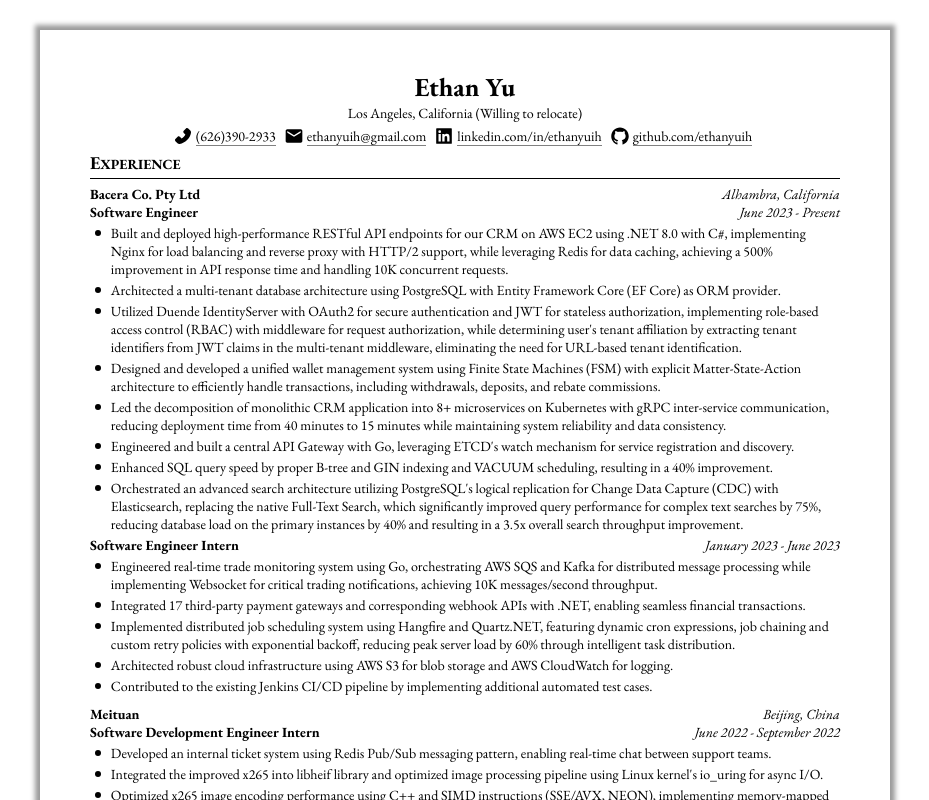
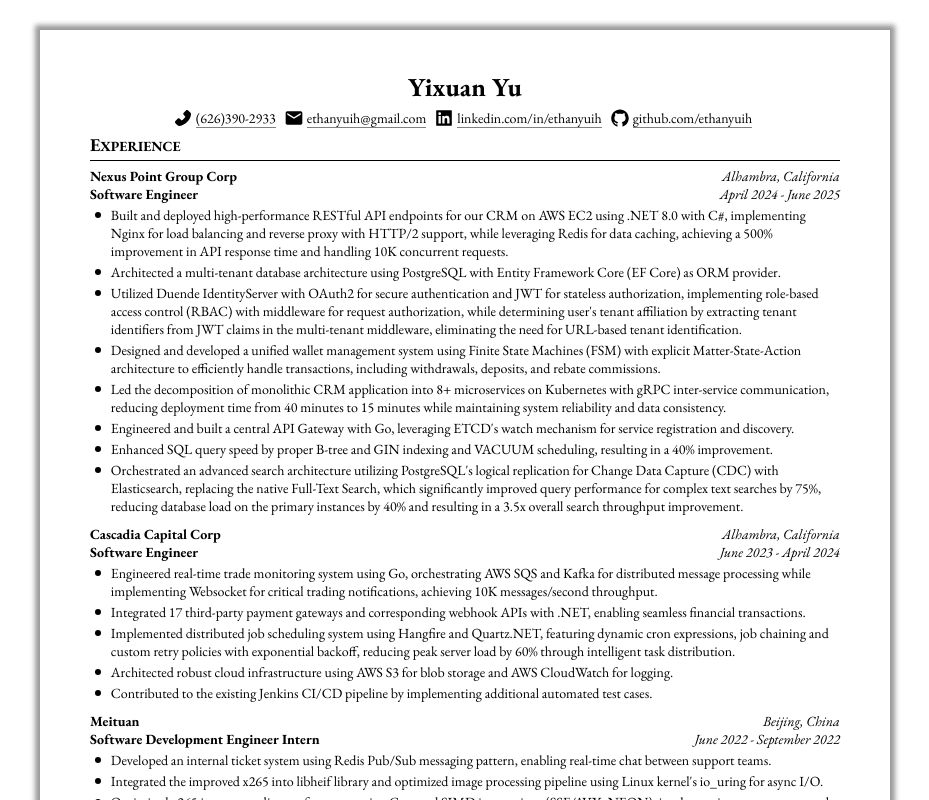
Before and after one commit to ethanyuih/plain-cv, a React (Create React App) app: page / in a window 1280 px wide. Shown: the top 800 px of the page, without its empty margins (175-1104 px from the left). Built offline with nearby package versions, Linux system fonts and the light colour scheme.

Commit message:
create a perm version resume for bytedance

```diff
--- a/src/assets/resume-infos/1-profile-info.ts
+++ b/src/assets/resume-infos/1-profile-info.ts
@@ -3,13 +3,13 @@
 export const profileInfo: Profile = {
   firstName: "Yixuan",
   lastName: "Yu",
-  preferredName: "Ethan",
+  preferredName: "Yixuan",
   phone: "(626)390-2933",
   email: "ethanyuih@gmail.com",
   linkedin: "https://www.linkedin.com/in/ethanyuih",
   github: "https://www.github.com/ethanyuih",
   // address: '153 S Muscatel Ave, San Gabriel, CA, 91776',
-  address: "Los Angeles, California (Willing to relocate)",
+  address: "",
   homeState: "California",
   homeStreet: "153 S Muscatel Ave",
   homeCity: "San Gabriel",
--- a/src/assets/resume-infos/4-experience-info.ts
+++ b/src/assets/resume-infos/4-experience-info.ts
@@ -1,68 +1,69 @@
-import { Experiences } from './types';
+import { Experiences } from "./types";
 // Based on the job description and my resume, help me generate a cover letter
 export const experienceInfo: Experiences = {
   experienceList: [
     {
       hidden: false,
       // Nexus Point Group Corp (formerly Cascadia Capital Corp) serves as an affiliated technology support provider for Bacera Co. Pty Ltd.
-      company: 'Bacera Co. Pty Ltd',
-      address: 'Alhambra, California',
+      company: "Nexus Point Group Corp",
+      address: "Alhambra, California",
       titles: [
         {
           hidden: false,
-          position: 'Software Engineer',
-          duration: 'June 2023 - Present',
+          position: "Software Engineer",
+          duration: "April 2024 - June 2025",
           taskList: [
             // "Developed new Multi-Tenant RESTful APIs using .NET Core + EF Core, successfully migrating from the legacy system to PostgreSQL database, achieving a 500% improvement in average response time.",
             // "Implemented Hangfire for background task processing, achieving 60% reduction in server load.",
             // "Developed new Multi-Tenant RESTful APIs using .NET Core + EF Core, successfully migrating from the legacy system to PostgreSQL database, achieving a 500% improvement in average response time.",
             // "Built and deployed high-performance RESTful API endpoints for our CRM on AWS EC2 using .NET 8.0 with C#, achieving a 500% improvement in API response time.",
-            'Built and deployed high-performance RESTful API endpoints for our CRM on AWS EC2 using .NET 8.0 with C#, implementing Nginx for load balancing and reverse proxy with HTTP/2 support, while leveraging Redis for data caching, achieving a 500% improvement in API response time and handling 10K concurrent requests.',
-            'Architected a multi-tenant database architecture using PostgreSQL with Entity Framework Core (EF Core) as ORM provider.',
+            "Built and deployed high-performance RESTful API endpoints for our CRM on AWS EC2 using .NET 8.0 with C#, implementing Nginx for load balancing and reverse proxy with HTTP/2 support, while leveraging Redis for data caching, achieving a 500% improvement in API response time and handling 10K concurrent requests.",
+            "Architected a multi-tenant database architecture using PostgreSQL with Entity Framework Core (EF Core) as ORM provider.",
             "Utilized Duende IdentityServer with OAuth2 for secure authentication and JWT for stateless authorization, implementing role-based access control (RBAC) with middleware for request authorization, while determining user's tenant affiliation by extracting tenant identifiers from JWT claims in the multi-tenant middleware, eliminating the need for URL-based tenant identification.",
-            'Designed and developed a unified wallet management system using Finite State Machines (FSM) with explicit Matter-State-Action architecture to efficiently handle transactions, including withdrawals, deposits, and rebate commissions.',
-            'Led the decomposition of monolithic CRM application into 8+ microservices on Kubernetes with gRPC inter-service communication, reducing deployment time from 40 minutes to 15 minutes while maintaining system reliability and data consistency.',
+            "Designed and developed a unified wallet management system using Finite State Machines (FSM) with explicit Matter-State-Action architecture to efficiently handle transactions, including withdrawals, deposits, and rebate commissions.",
+            "Led the decomposition of monolithic CRM application into 8+ microservices on Kubernetes with gRPC inter-service communication, reducing deployment time from 40 minutes to 15 minutes while maintaining system reliability and data consistency.",
             "Engineered and built a central API Gateway with Go, leveraging ETCD's watch mechanism for service registration and discovery.",
-            'Enhanced SQL query speed by proper B-tree and GIN indexing and VACUUM scheduling, resulting in a 40% improvement.',
+            "Enhanced SQL query speed by proper B-tree and GIN indexing and VACUUM scheduling, resulting in a 40% improvement.",
             "Orchestrated an advanced search architecture utilizing PostgreSQL's logical replication for Change Data Capture (CDC) with Elasticsearch, replacing the native Full-Text Search, which significantly improved query performance for complex text searches by 75%, reducing database load on the primary instances by 40% and resulting in a 3.5x overall search throughput improvement.",
-          ],
-        },
-        {
-          hidden: false,
-          position: 'Software Engineer Intern',
-          duration: 'January 2023 - June 2023',
-          taskList: [
-            // "Developed new Multi-Tenant RESTful APIs using .NET Core + EF Core, successfully migrating from the legacy system to PostgreSQL database, achieving a 500% improvement in average response time.",
-            // "Utilized Duende IdentityServer to integrate OAuth for secure authentication and JWT for stateless authorization.",
-            'Engineered real-time trade monitoring system using Go, orchestrating AWS SQS and Kafka for distributed message processing while implementing Websocket for critical trading notifications, achieving 10K messages/second throughput.',
-            'Integrated 17 third-party payment gateways and corresponding webhook APIs with .NET, enabling seamless financial transactions.',
-            // "Spearheaded ChatGPT API implementation across core business applications, driving 20% increase in user satisfaction through enhanced automation.",
-            'Implemented distributed job scheduling system using Hangfire and Quartz.NET, featuring dynamic cron expressions, job chaining and custom retry policies with exponential backoff, reducing peak server load by 60% through intelligent task distribution.',
-            'Architected robust cloud infrastructure using AWS S3 for blob storage and AWS CloudWatch for logging.',
-            'Contributed to the existing Jenkins CI/CD pipeline by implementing additional automated test cases.',
-            // 'Participated in a team of 7 to develop a CRM frontend application using Vue 3 with TypeScript.',
-            // "Utilized vue-i18n for internationalization, which enabled successful market expansion into Vietnam and Japan.",
-            // "Engineered reusable layout container components utilizing Vue.js slot interfaces and ElementUI.",
-            // "Strengthened the reliability by implementing comprehensive unit testing for core components using vue-test-utils",
-            // "Implemented responsive layouts with rem/flexbox and Sass, enabling white-label customization for third-party sales.",
           ],
         },
       ],
     },
     {
       hidden: false,
-      company: 'Meituan',
-      address: 'Beijing, China',
+      company: "Cascadia Capital Corp",
+      address: "Alhambra, California",
       titles: [
         {
           hidden: false,
-          position: 'Software Development Engineer Intern',
-          duration: 'June 2022 - September 2022',
+          position: "Software Engineer",
+          duration: "June 2023 - April 2024",
           taskList: [
-            'Developed an internal ticket system using Redis Pub/Sub messaging pattern, enabling real-time chat between support teams.',
+            "Engineered real-time trade monitoring system using Go, orchestrating AWS SQS and Kafka for distributed message processing while implementing Websocket for critical trading notifications, achieving 10K messages/second throughput.",
+            "Integrated 17 third-party payment gateways and corresponding webhook APIs with .NET, enabling seamless financial transactions.",
+            // "Spearheaded ChatGPT API implementation across core business applications, driving 20% increase in user satisfaction through enhanced automation.",
+            "Implemented distributed job scheduling system using Hangfire and Quartz.NET, featuring dynamic cron expressions, job chaining and custom retry policies with exponential backoff, reducing peak server load by 60% through intelligent task distribution.",
+            "Architected robust cloud infrastructure using AWS S3 for blob storage and AWS CloudWatch for logging.",
+            "Contributed to the existing Jenkins CI/CD pipeline by implementing additional automated test cases.",
+            // 'Applied optimized image format into Meituan App using React Native.',
+          ],
+        },
+      ],
+    },
+    {
+      hidden: false,
+      company: "Meituan",
+      address: "Beijing, China",
+      titles: [
+        {
+          hidden: false,
+          position: "Software Development Engineer Intern",
+          duration: "June 2022 - September 2022",
+          taskList: [
+            "Developed an internal ticket system using Redis Pub/Sub messaging pattern, enabling real-time chat between support teams.",
             "Integrated the improved x265 into libheif library and optimized image processing pipeline using Linux kernel's io_uring for async I/O.",
-            'Optimized x265 image encoding performance using C++ and SIMD instructions (SSE/AVX, NEON), implementing memory-mapped I/O and multi-threading with pthreads, achieving 60% faster encoding speeds.',
-            'Developed comprehensive Shell scripts suite for optimizing image format conversion pipeline, featuring automated WebP/HEIF encoding parameter tuning, multi-threaded batch processing, and result validation, improving image conversion throughput by 3x.',
+            "Optimized x265 image encoding performance using C++ and SIMD instructions (SSE/AVX, NEON), implementing memory-mapped I/O and multi-threading with pthreads, achieving 60% faster encoding speeds.",
+            "Developed comprehensive Shell scripts suite for optimizing image format conversion pipeline, featuring automated WebP/HEIF encoding parameter tuning, multi-threaded batch processing, and result validation, improving image conversion throughput by 3x.",
             // 'Applied optimized image format into Meituan App using React Native.',
           ],
         },
@@ -70,30 +71,30 @@
     },
     {
       hidden: true,
-      company: 'University of Science and Technology Beijing',
-      address: 'Beijing, China',
+      company: "University of Science and Technology Beijing",
+      address: "Beijing, China",
       titles: [
         {
           hidden: false,
-          position: 'Research Assistant',
-          duration: 'September 2019 - June 2021',
+          position: "Research Assistant",
+          duration: "September 2019 - June 2021",
           taskList: [
-            'Modeling for Degradation of Biomedical Polymer: Designed the phase image feature recognition algorithm to recognize the phase image features, and characteristic “island” structures. Implemented the chain scission model by Monte Carlo (MC) method. Designed the Boundary Extension Algorithm (NNBE) to identify features with hole (block) and crack (strip) shapes and utilized these features to establish strength models for different phases.  Published two publications for this research',
+            "Modeling for Degradation of Biomedical Polymer: Designed the phase image feature recognition algorithm to recognize the phase image features, and characteristic “island” structures. Implemented the chain scission model by Monte Carlo (MC) method. Designed the Boundary Extension Algorithm (NNBE) to identify features with hole (block) and crack (strip) shapes and utilized these features to establish strength models for different phases.  Published two publications for this research",
           ],
         },
       ],
     },
     {
       hidden: true,
-      company: 'Institute of Automation, Chinese Academy of Sciences',
-      address: 'Beijing, China',
+      company: "Institute of Automation, Chinese Academy of Sciences",
+      address: "Beijing, China",
       titles: [
         {
           hidden: false,
-          position: 'Research Assistant',
-          duration: 'Jan. 2019 - Apr. 2019',
+          position: "Research Assistant",
+          duration: "Jan. 2019 - Apr. 2019",
           taskList: [
-            'A Flower-Image Search System Based on DL: Implemented the overall design of multi-layer convolutional neural networks and fully connected neural networks using TensorFlow. Optimized the convolutional layers by back-propagation algorithm and applied forward-propagation and back-propagation functions to the fully connected layer. The overall accuracy of the recognition was 95.66%. The project was granted a patent (AU2019100352A4)',
+            "A Flower-Image Search System Based on DL: Implemented the overall design of multi-layer convolutional neural networks and fully connected neural networks using TensorFlow. Optimized the convolutional layers by back-propagation algorithm and applied forward-propagation and back-propagation functions to the fully connected layer. The overall accuracy of the recognition was 95.66%. The project was granted a patent (AU2019100352A4)",
           ],
         },
       ],
```
